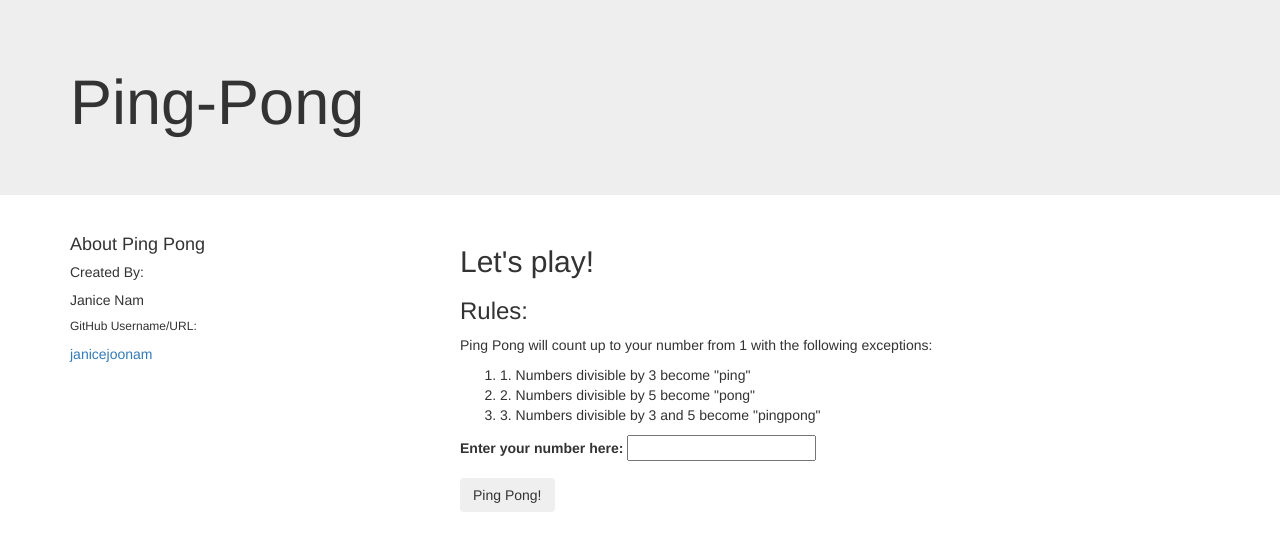
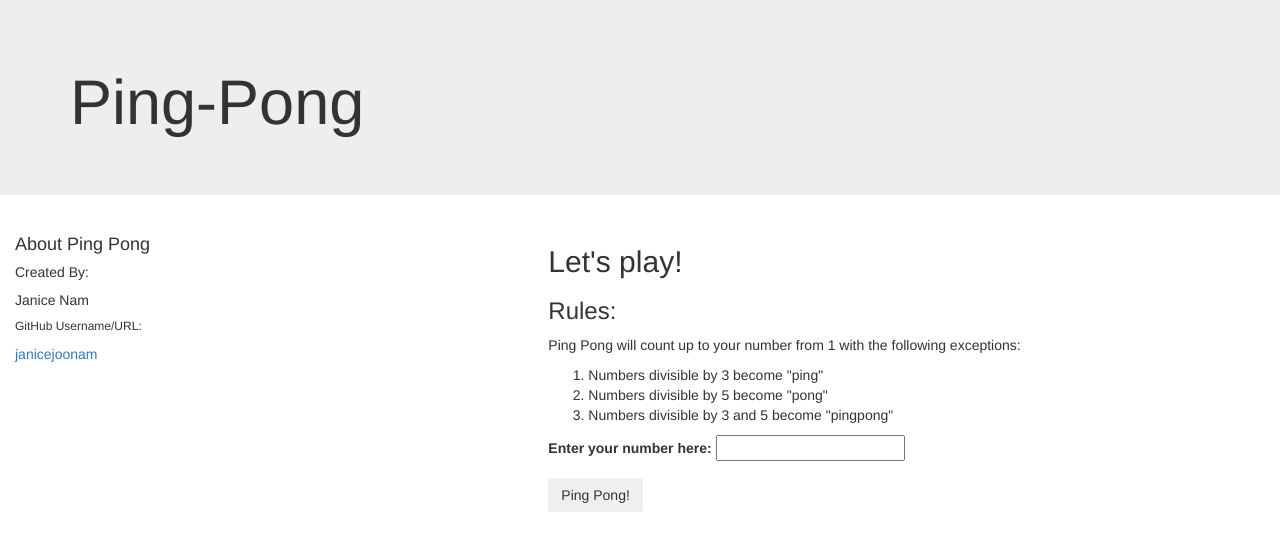
Before and after one commit to janicejoonam/arraysandlooping, a plain HTML site: page index.html in a window 1280 px wide. Drawn offline with nearby package versions, Linux system fonts and the light colour scheme.

Commit message:
add rows and columns for website, show divided columns

```diff
--- a/index.html
+++ b/index.html
@@ -13,30 +13,30 @@
         <h1>Ping-Pong</h1>
       </div>
     </div>
-    <div class="container">
+    <div class="container-fluid">
       <div class="row">
-        <div class="col-lg-4">
+        <div class="col-md-5">
           <h4>About Ping Pong</h4>
           <h5>Created By:</h5>
           <p>Janice Nam</p>
           <h6>GitHub Username/URL:</h6>
           <a href="https://github.com/janicejoonam">janicejoonam</a>
         </div>
-        <div class="col-lg-8">
+          <div class="col-md-7">
           <h2>Let's play!</h2>
           <h3>Rules:</h3>
           <p>Ping Pong will count up to your number from 1 with the following exceptions:</p>
           <ol>
-            <li>1. Numbers divisible by 3 become "ping"</li>
-            <li>2. Numbers divisible by 5 become "pong"</li>
-            <li>3. Numbers divisible by 3 and 5 become "pingpong"</li>
+            <li>Numbers divisible by 3 become "ping"</li>
+            <li>Numbers divisible by 5 become "pong"</li>
+            <li>Numbers divisible by 3 and 5 become "pingpong"</li>
           </ol>
           <form id="number">
             <div class="form-group">
               <label for="number">Enter your number here:</label>
               <input id="userInput" type="text">
             </div>
-            <button type="submit" class="btn">Ping Pong!
+            <button type="submit" class="btn btn danger">Ping Pong!
             </button>
           </form>
           <ul id="result">
```
